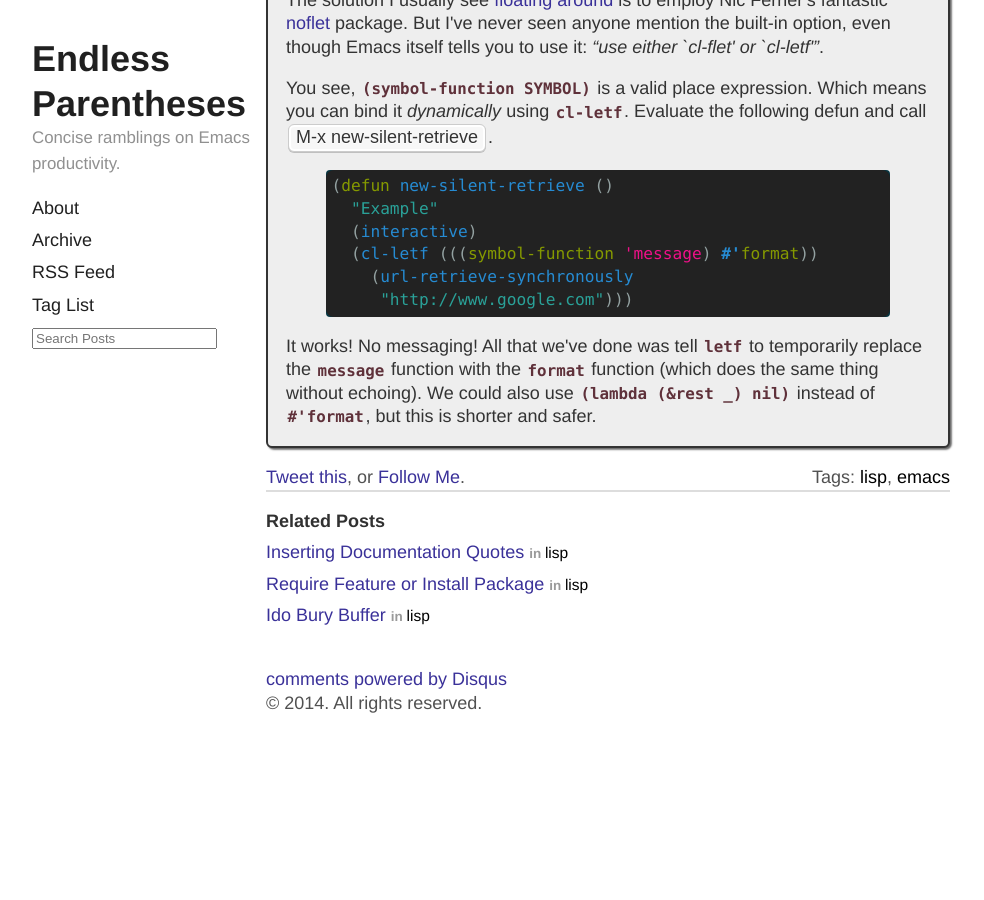
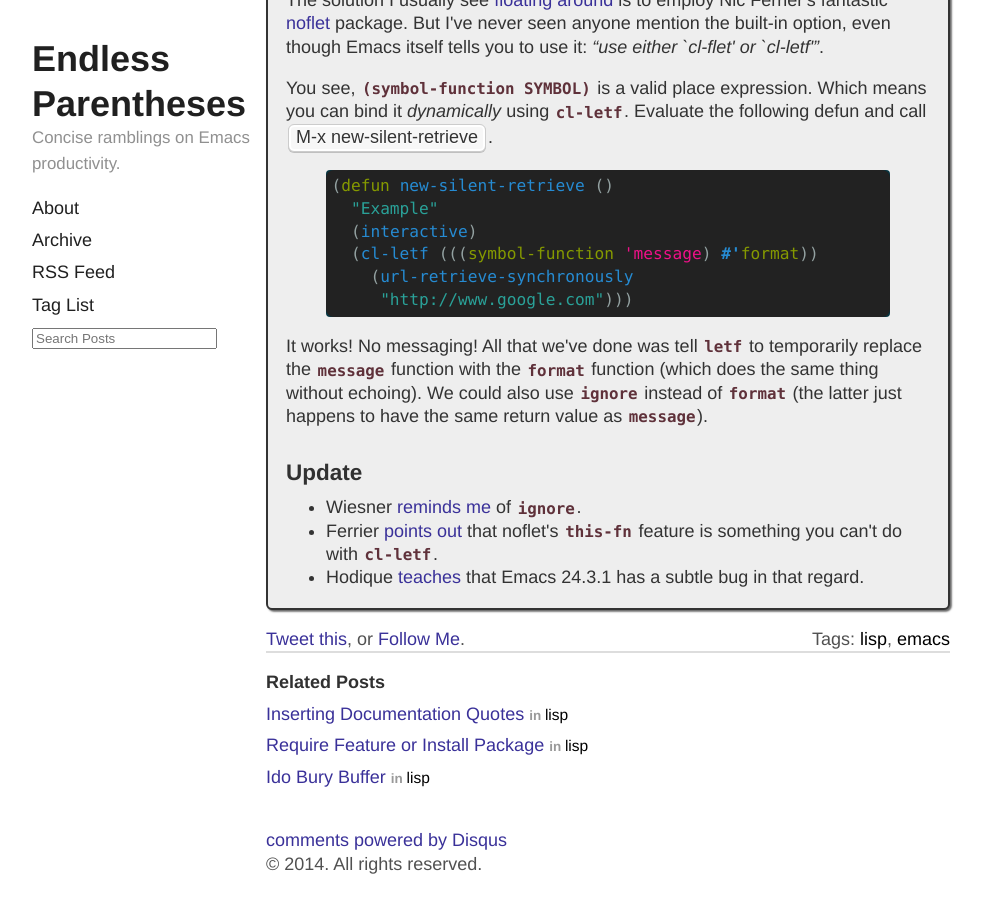
Before and after one commit to Malabarba/EndlessParentheses, a Jekyll site: the page built from _posts/2014-08-31-understanding-letf-and-how-it-replaces-flet.html, in a window 1280 px wide and 900 px high, scrolled down 1825 px. Shown: the whole window, without its empty margins (158-1142 px from the left). Built offline with Jekyll 4.4.1, drawn with Linux system fonts in a browser that asks for light colours; Markdown is read by kramdown in place of the engine named in the settings; comment, search, counter and statistics services are not loaded; before the commit the page ends 2563 px from its top, so only the background shows below that.

Commit message:
UPDATE: Understanding letf and how it replaces flet

```diff
--- a/_posts/2014-08-31-understanding-letf-and-how-it-replaces-flet.html
+++ b/_posts/2014-08-31-understanding-letf-and-how-it-replaces-flet.html
@@ -127,8 +127,23 @@
 It works! No messaging! All that we've done was tell <code>letf</code> to
 temporarily replace the <code>message</code> function with the <code>format</code> function
 (which does the same thing without echoing). We could also use
-<code>(lambda (&amp;rest _) nil)</code> instead of <code>#'format</code>, but this is shorter
-and safer.
+<code>ignore</code> instead of <code>format</code> (the latter just happens to have the same
+return value as <code>message</code>).
 </p>
 </div>
 </div>
+
+<div id="outline-container-sec-2" class="outline-2">
+<h2 id="sec-2">Update</h2>
+<div class="outline-text-2" id="text-2">
+<ul class="org-ul">
+<li>Wiesner <a href="http://www.reddit.com/r/emacs/comments/2f1v7w/understanding_letf_and_how_it_replaces_flet/">reminds me</a> of <code>ignore</code>.
+</li>
+<li>Ferrier <a href="https://twitter.com/nicferrier/status/506004827449868288">points out</a> that noflet's <code>this-fn</code> feature is something you
+can't do with <code>cl-letf</code>.
+</li>
+<li>Hodique <a href="https://plus.google.com/103652929131043355278/posts/S5mztyczZ34">teaches</a> that Emacs 24.3.1 has a subtle bug in that regard.
+</li>
+</ul>
+</div>
+</div>
```
